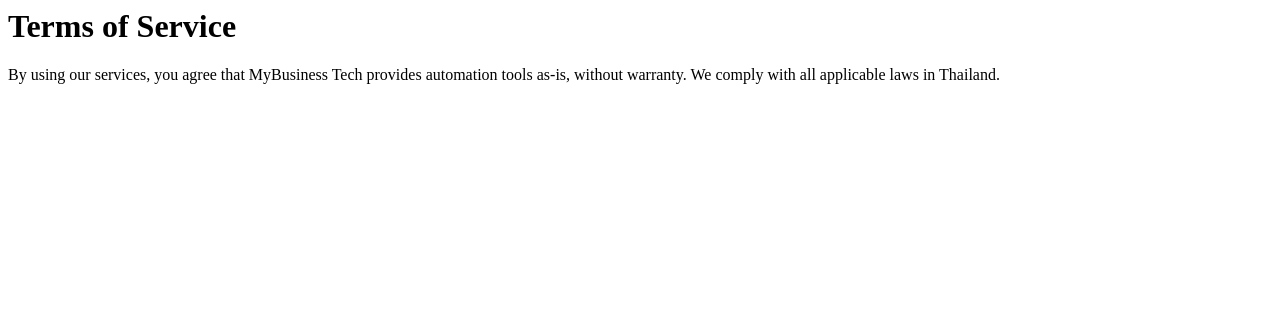
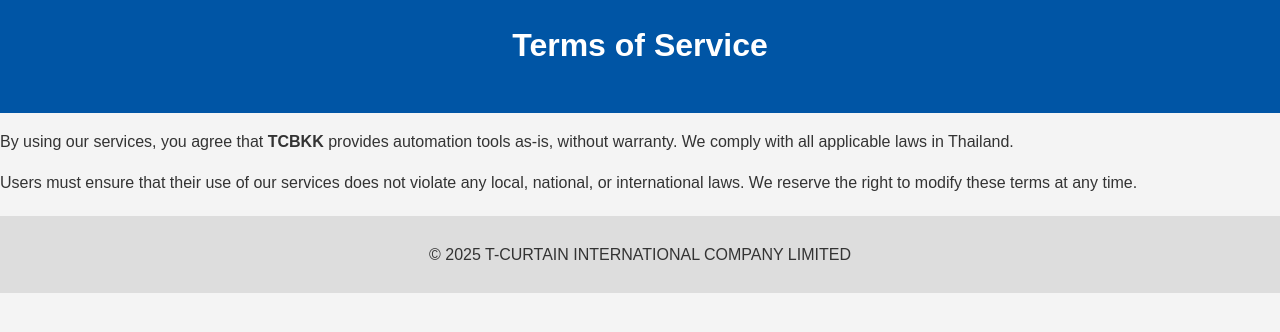
Before and after one commit to tcbkk/site, a plain HTML site: page terms.html in a window 1280 px wide. Drawn offline with Linux system fonts and the light colour scheme.

Commit message:
Update terms.html

```diff
--- a/terms.html
+++ b/terms.html
@@ -1,3 +1,29 @@
-<h1>Terms of Service</h1>
-<p>By using our services, you agree that MyBusiness Tech provides automation tools as-is, without warranty.
-We comply with all applicable laws in Thailand.</p>
+<!DOCTYPE html>
+<html lang="en">
+<head>
+  <meta charset="UTF-8">
+  <meta name="viewport" content="width=device-width, initial-scale=1.0">
+  <title>Terms of Service - MyBusiness Tech</title>
+  <link rel="stylesheet" href="style.css">
+</head>
+<body>
+  <header>
+    <h1>Terms of Service</h1>
+  </header>
+
+  <main>
+    <p>
+      By using our services, you agree that <strong>TCBKK</strong> provides automation tools as-is, without warranty.
+      We comply with all applicable laws in Thailand.
+    </p>
+    <p>
+      Users must ensure that their use of our services does not violate any local, national, or international laws.
+      We reserve the right to modify these terms at any time.
+    </p>
+  </main>
+
+  <footer>
+    <p>© 2025 T-CURTAIN INTERNATIONAL COMPANY LIMITED</p>
+  </footer>
+</body>
+</html>
```
